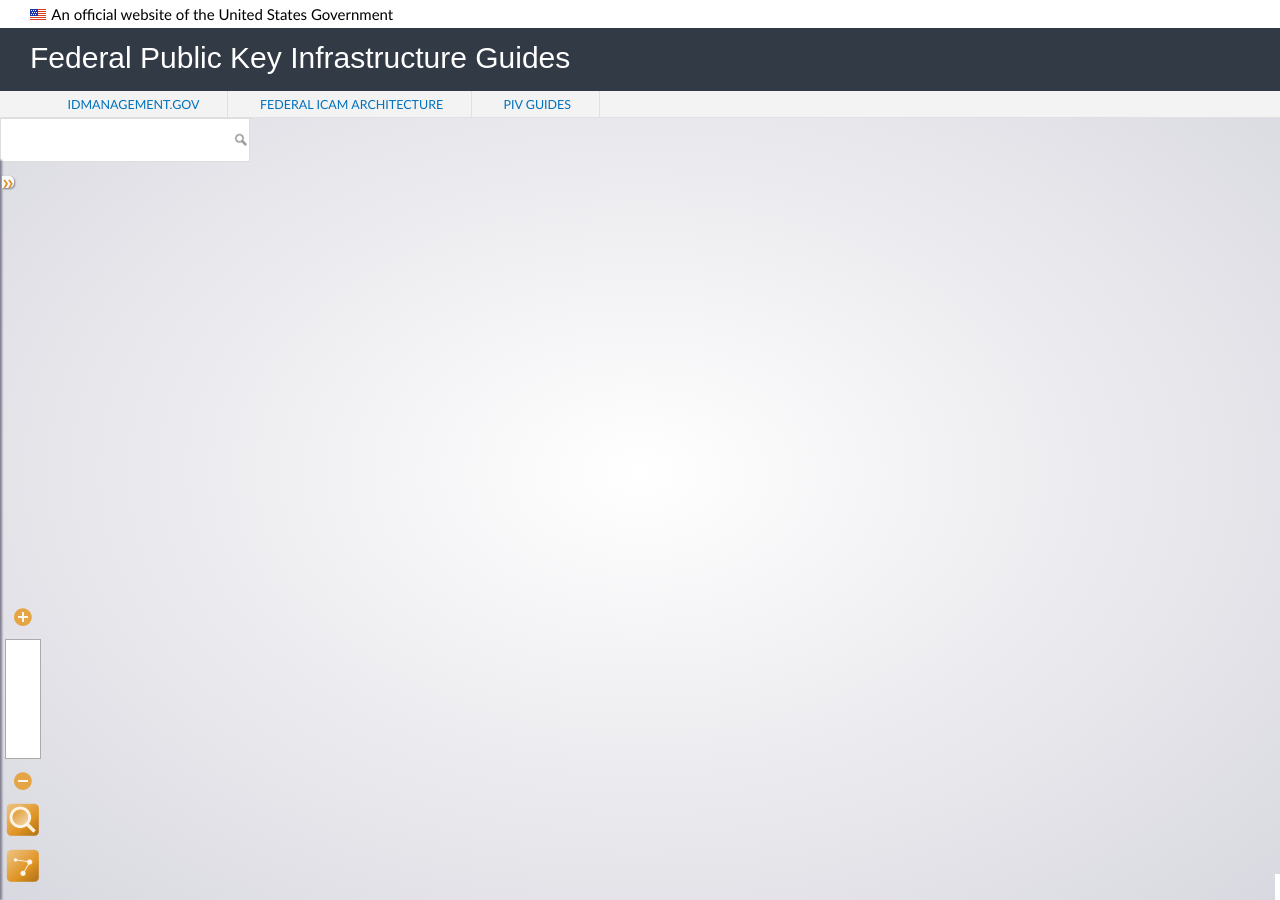
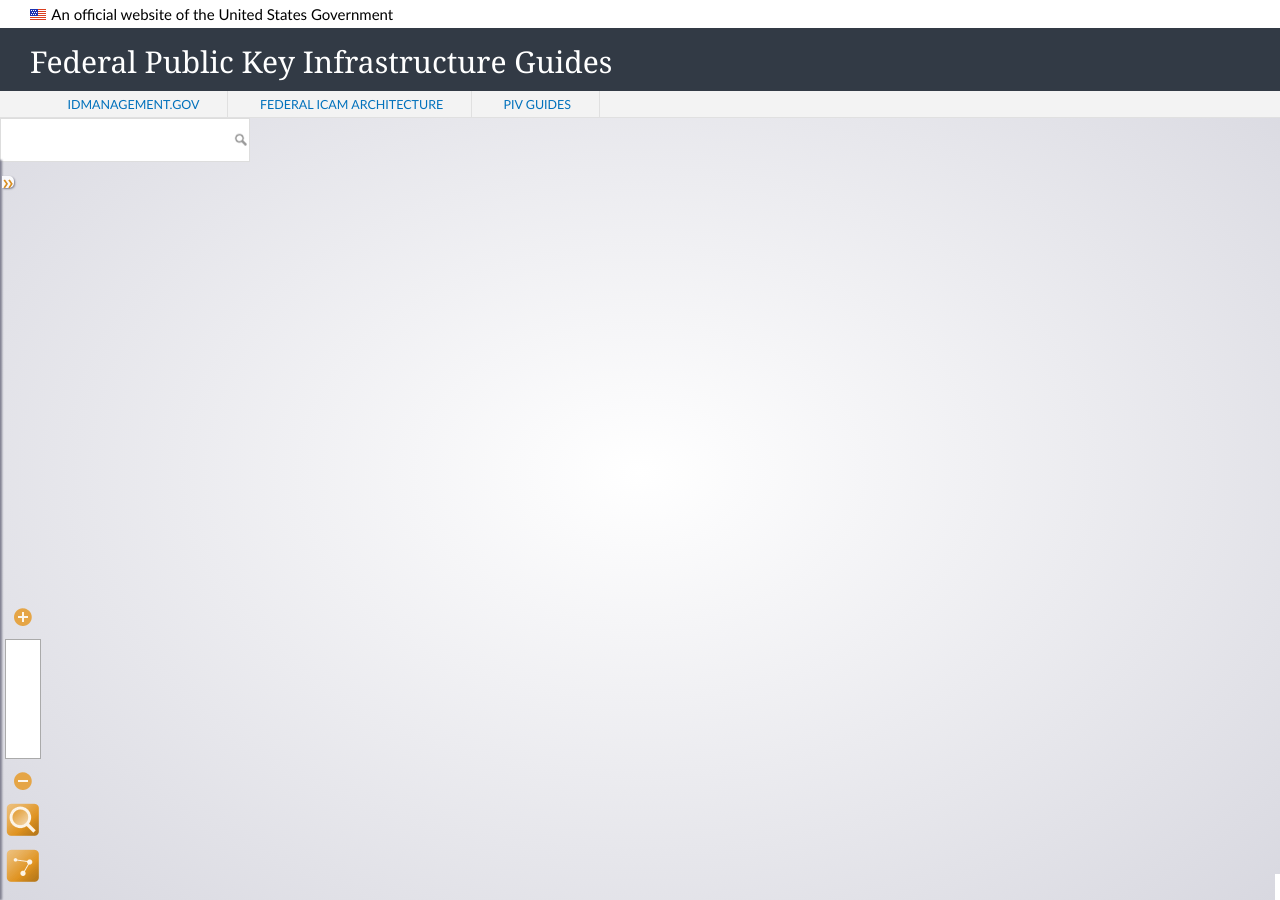
Before and after one commit to GSA/fpki-guides, a Jekyll site: the page graph/index.html, which Jekyll copies as it is, in a window 1280 px wide. Built offline with Jekyll 4.4.1, drawn with Linux system fonts in a browser that asks for light colours; nearby versions of some CDN libraries.

Commit message:
Fix for header font

```diff
--- a/graph/styles/graphstyle.css
+++ b/graph/styles/graphstyle.css
@@ -1587,6 +1587,7 @@
 }
 
 h1 {
+  font-family: "Cambria", "Georgia", "Times New Roman", "Times", serif;
   font-size: 4rem;
   font-weight: 300; }
 
```
